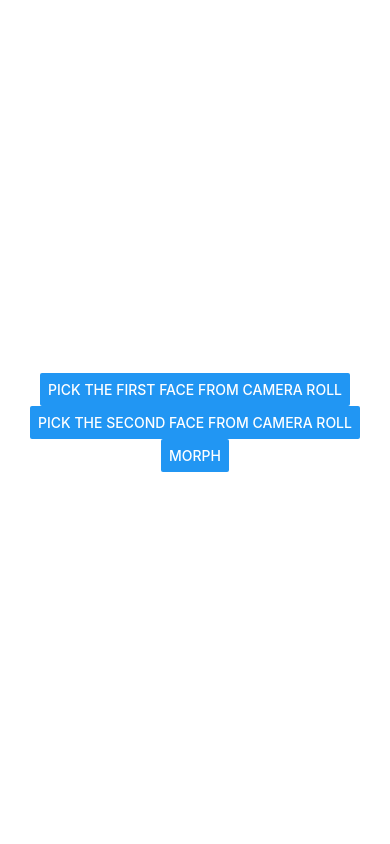
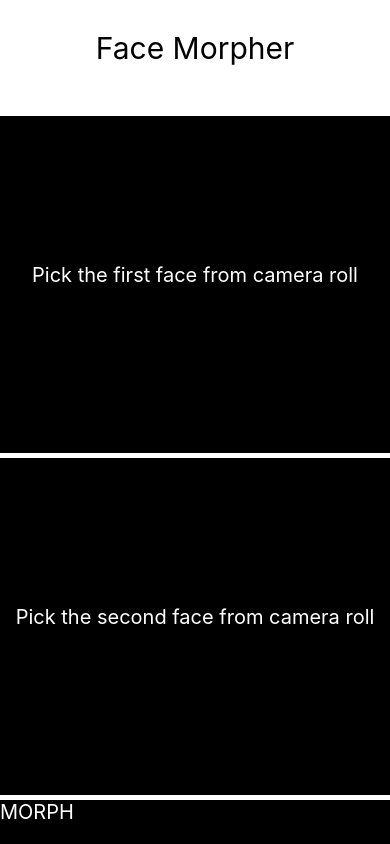
Before and after one commit to osamja/imagemorpher-mobile, a React Native app in the folder ImageMorpherMobile/: screen / in a window 390 px wide. Built offline with nearby package versions, Linux system fonts and the light colour scheme.

Commit message:
increase size of buttons and text

```diff
--- a/ImageMorpherMobile/App.js
+++ b/ImageMorpherMobile/App.js
@@ -1,12 +1,11 @@
 // https://docs.expo.io/versions/latest/sdk/imagepicker/
 
 import React, { useState, useEffect } from 'react';
-import { Button, Image, Text, View, Platform } from 'react-native';
+import { Button, Image, Text, View, Platform, StyleSheet, TouchableOpacity } from 'react-native';
 import * as ImagePicker from 'expo-image-picker';
 import Constants from 'expo-constants';
 
 export default function FaceMorpher() {
-
   // State Hook
   // Allows to use state and features w/o making classes.
   const [image1, setImage1] = useState(null);
@@ -51,7 +50,6 @@ export default function FaceMorpher() {
   async function getMorph(image1, image2) {
     try {
       let data = new FormData();
-
       data.append('Image-1', image1);
       data.append('Image-2', image2);
       data.append('isSequence', 'True');
@@ -72,13 +70,59 @@ export default function FaceMorpher() {
   }
 
   return (
-    <View style={{ flex: 1, alignItems: 'center', justifyContent: 'center'}}>
-      <Button title="Pick the first face from camera roll" onPress={pickImage} />
-      {image1 && <Image source={{ uri: image1 }} style={{ width: 200, height: 200 }} />}
-      <Button title="Pick the second face from camera roll" onPress={pickImage} />
-      {image2 && <Image source={{ uri: image2 }} style={{ width: 200, height: 200 }} />}
-      <Button title="MORPH" onPress={() => getMorph(image1, image2)} />
-      {morphResponse && <Text>{morphResponse}</Text> }
+    <View style={{flex: 1}}>
+      <Text style={styles.title}>Face Morpher</Text>
+      <View style={styles.container}>
+        <TouchableOpacity style={styles.button} onPress={pickImage}>
+          <Text style={styles.mainText}>Pick the first face from camera roll</Text>
+          {image1 && <Image source={{ uri: image1 }} style={styles.img} />}
+        </TouchableOpacity>
+        <TouchableOpacity style={styles.button} onPress={pickImage}>
+          <Text style={styles.mainText}>Pick the second face from camera roll</Text>
+          {image2 && <Image source={{ uri: image2 }} style={styles.img} />}
+        </TouchableOpacity>
+        <TouchableOpacity style={styles.morphBtn} onPress={() => getMorph(image1, image2)}>
+          <Text style={styles.mainText}>MORPH</Text>
+        </TouchableOpacity>
+        {morphResponse && <Text>{morphResponse}</Text> }
+      </View>
     </View>
+
   );
 }
+
+const styles = StyleSheet.create({
+  title: {
+    marginTop: 30,
+    fontSize: 30,
+    textAlign: 'center',
+  },
+  container: {
+    marginTop: 50,
+    flexDirection: 'column',
+    flex: 1,
+  },
+  button:  {
+    backgroundColor: 'black',
+    justifyContent: 'center',
+    alignItems: 'center',
+    flex: 1,
+    borderBottomColor: 'white',
+    borderBottomWidth: 5,
+  },
+  mainText: {
+    fontSize: 20,
+    color: 'white',
+    marginBottom: 20,
+  },
+  img: {
+    width: 300,
+    height: 200,
+  },
+  morphBtn: {
+    backgroundColor: 'black',
+    bottom: 0,
+    justifyContent: 'center',
+    textAlign: 'center',
+  }
+});
```
